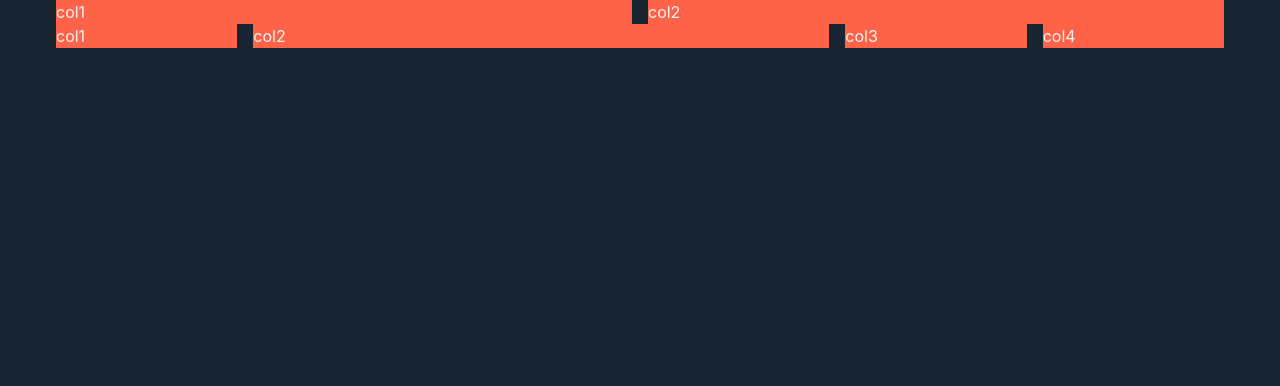
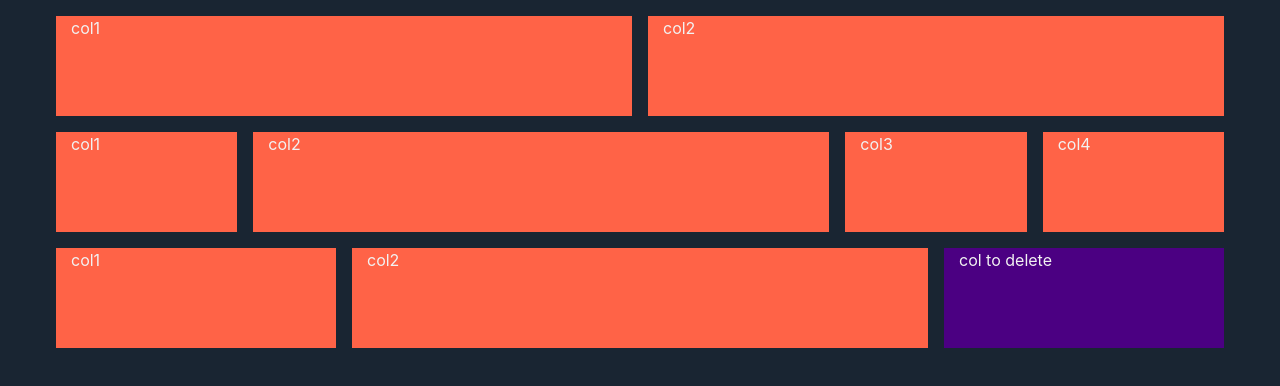
Before and after one commit to vo1eriyah/reacttest, a React app: page / in a window 1280 px wide. Built offline with nearby package versions, Linux system fonts and the light colour scheme.

Commit message:
flex -- hide block

```diff
--- a/src/components/AppFlex.js
+++ b/src/components/AppFlex.js
@@ -8,27 +8,40 @@ function AppFlex() {
             />
                 <Row>
                     <Col xs={6}>
-                        <div id="col">col1</div>
+                        <div class="col">col1</div>
                     </Col>
 
                     <Col xs={6}>
-                        <div id="col">col2</div>
+                        <div class="col">col2</div>
                     </Col>
                 </Row>
                 <Row>
                     <Col xs={2}>
-                        <div id="col">col1</div>
+                        <div class="col">col1</div>
                     </Col>
 
                     <Col xs={6}>
-                        <div id="col">col2</div>
+                        <div class="col">col2</div>
                     </Col>
 
                     <Col md={2}>
-                        <div id="col">col3</div>
+                        <div class="col">col3</div>
                     </Col>
                     <Col lg={2}>
-                        <div id="col">col4</div>
+                        <div class="col">col4</div>
+                    </Col>
+                </Row>
+
+                <Row>
+                    <Col xs={3}>
+                        <div class="col">col1</div>
+                    </Col>
+
+                    <Col md={6}>
+                        <div class="col">col2</div>
+                    </Col>
+                    <Col lg={3}>
+                        <div class="col todelete">col to delete</div>
                     </Col>
                 </Row>
             </div>
--- a/src/components/Main.css
+++ b/src/components/Main.css
@@ -19,12 +19,24 @@ body {
     display: flex;
     align-items: center;
 }*/
-#col {
+.col {
     display: inline-flex;
     background-color: tomato;
     width: 100%;
     flex-wrap: wrap;
-    align-self: flex-end;
+    align-items: stretch;
+    height: 100px;
+    margin-top: 16px;
+}
+
+.todelete {
+    display: none;
+    width: 100%;
+    flex-wrap: wrap;
+    align-items: stretch;
+    height: 100px;
+    margin-top: 16px;
+    background-color: indigo;
 }
 
 .post-container {
@@ -79,6 +91,8 @@ footer {
     margin-left: 16px;
 }
 
-@media only screen and (min-width: 48rem) {
-    .aside { flex: 1 auto; }
+@media only screen and (min-width: 768px) {
+    .todelete{
+        display: inline-flex;
+    }
 }
```
